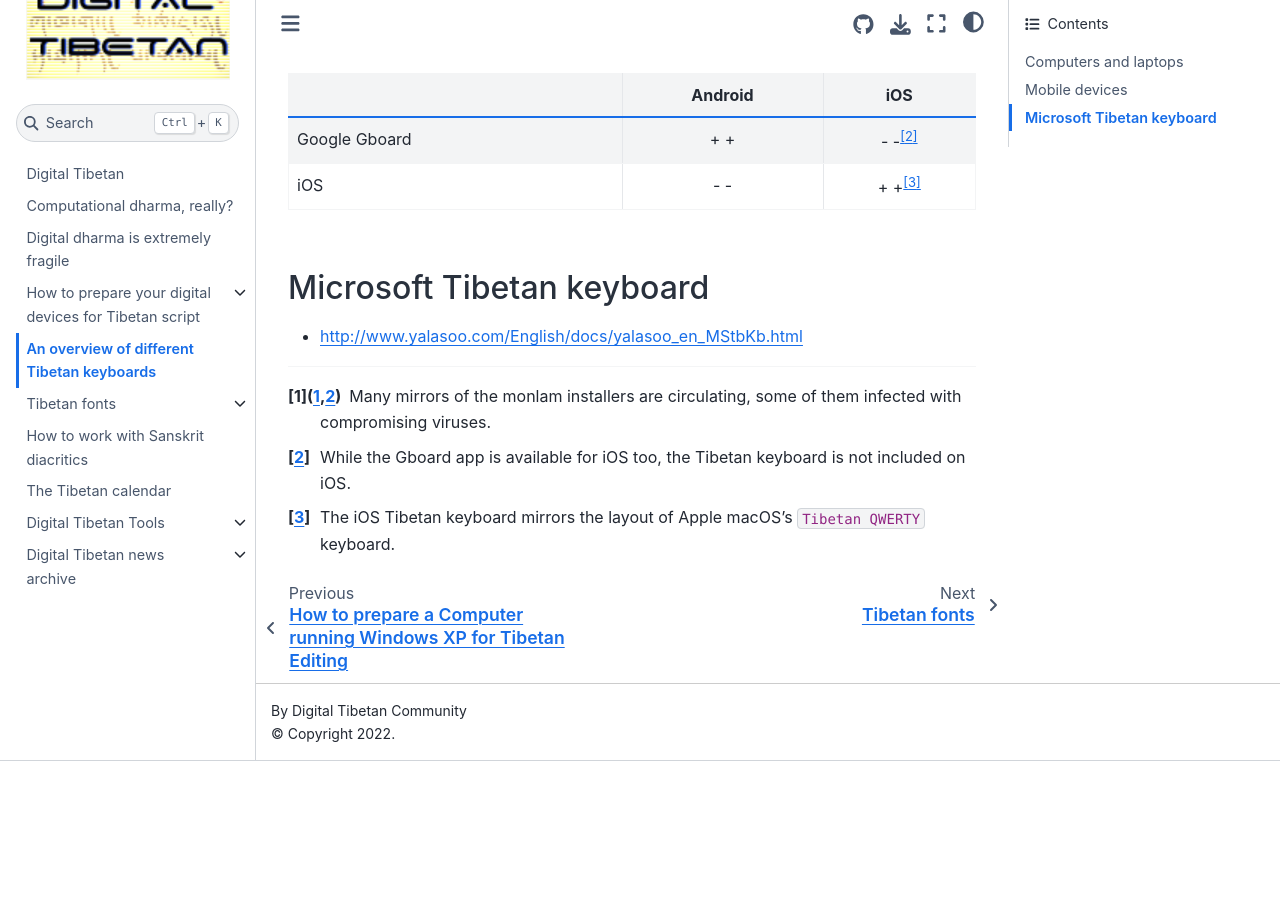
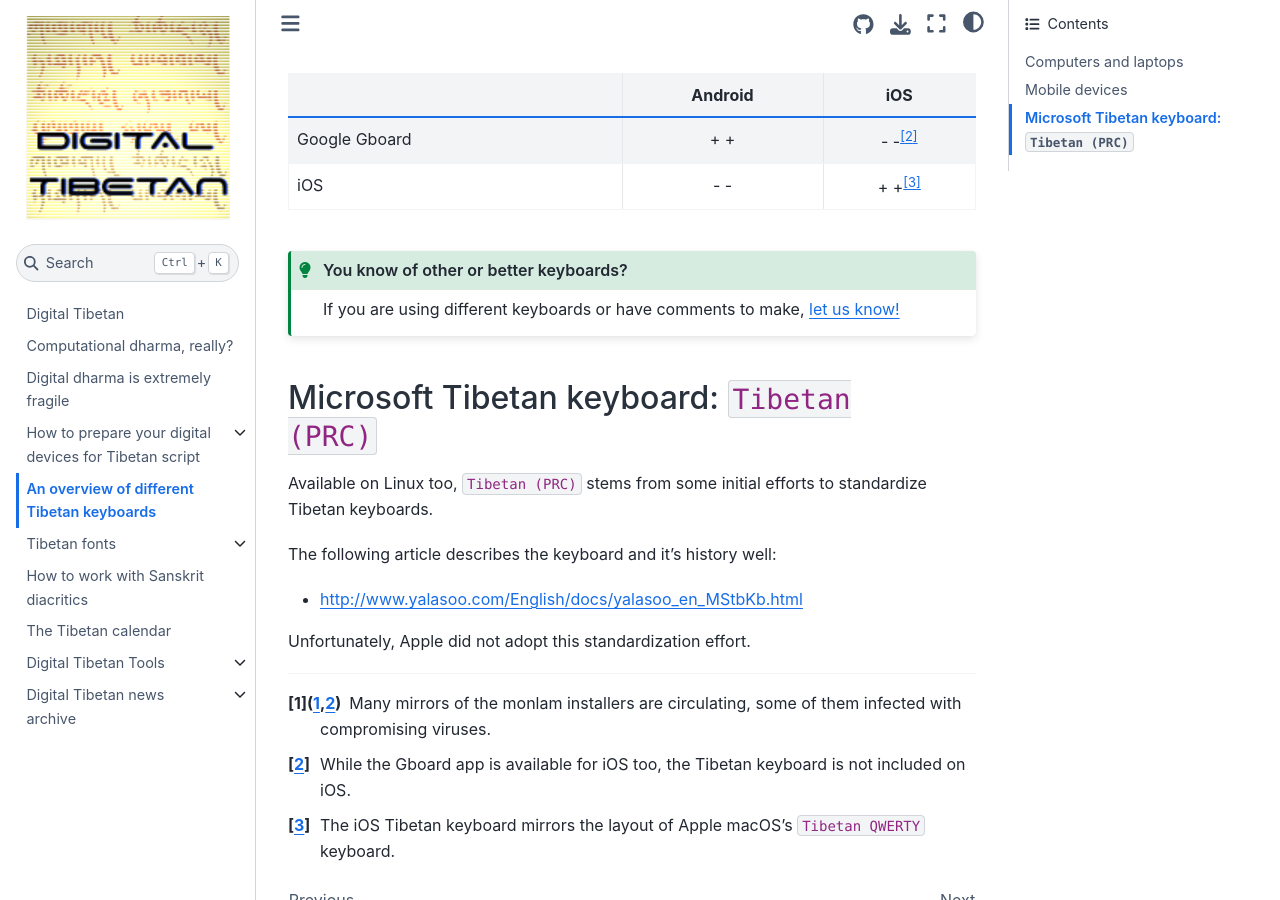
Before and after one commit to DigitalTibetan/DigitalTibetan, a Jupyter Book: the page built from docs/tibetan_keyboards.md, in a window 1280 px wide and 900 px high, scrolled down 711 px. Built offline with Jupyter Book 1.0.4 settings and Sphinx 7.4.7 and the Sphinx Book theme 1.1.4, drawn with Linux system fonts in a browser that asks for light colours; before the commit the page ends 1472 px from its top, so only the background shows below that.

Commit message:
Keyboard interact

````diff
--- a/docs/tibetan_keyboards.md
+++ b/docs/tibetan_keyboards.md
@@ -21,9 +21,19 @@
 | Google Gboard | + + | - -[^gboard] |
 | iOS | - - | + +[^tibq] |
 
-## Microsoft Tibetan keyboard
+```{admonition} You know of other or better keyboards?
+:class: tip
+If you are using different keyboards or have comments to make, [let us know!](https://github.com/DigitalTibetan/DigitalTibetan/issues)
+```
+## Microsoft Tibetan keyboard: `Tibetan (PRC)`
+
+Available on Linux too, `Tibetan (PRC)` stems from some initial efforts to standardize Tibetan keyboards.
+
+The following article describes the keyboard and it's history well:
 
 - <http://www.yalasoo.com/English/docs/yalasoo_en_MStbKb.html>
+
+Unfortunately, Apple did not adopt this standardization effort.
 
 
 [^mondist]: Many mirrors of the monlam installers are circulating, some of them infected with compromising viruses.
````
